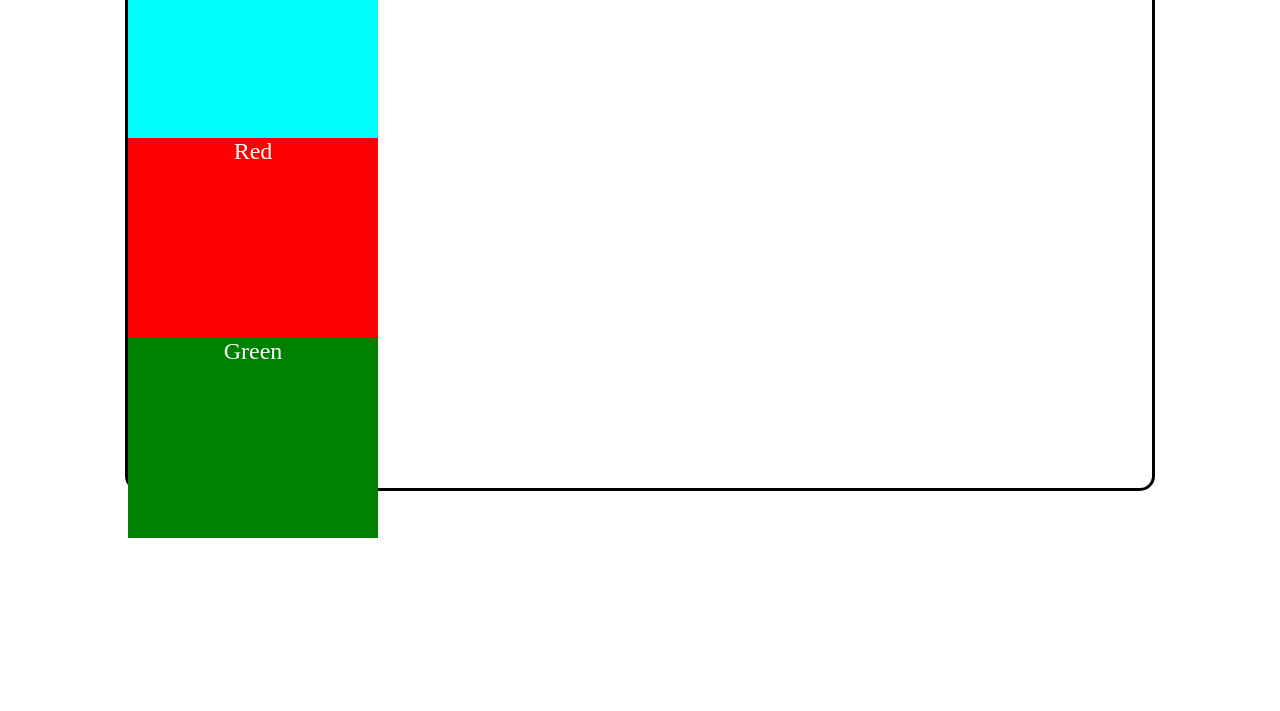
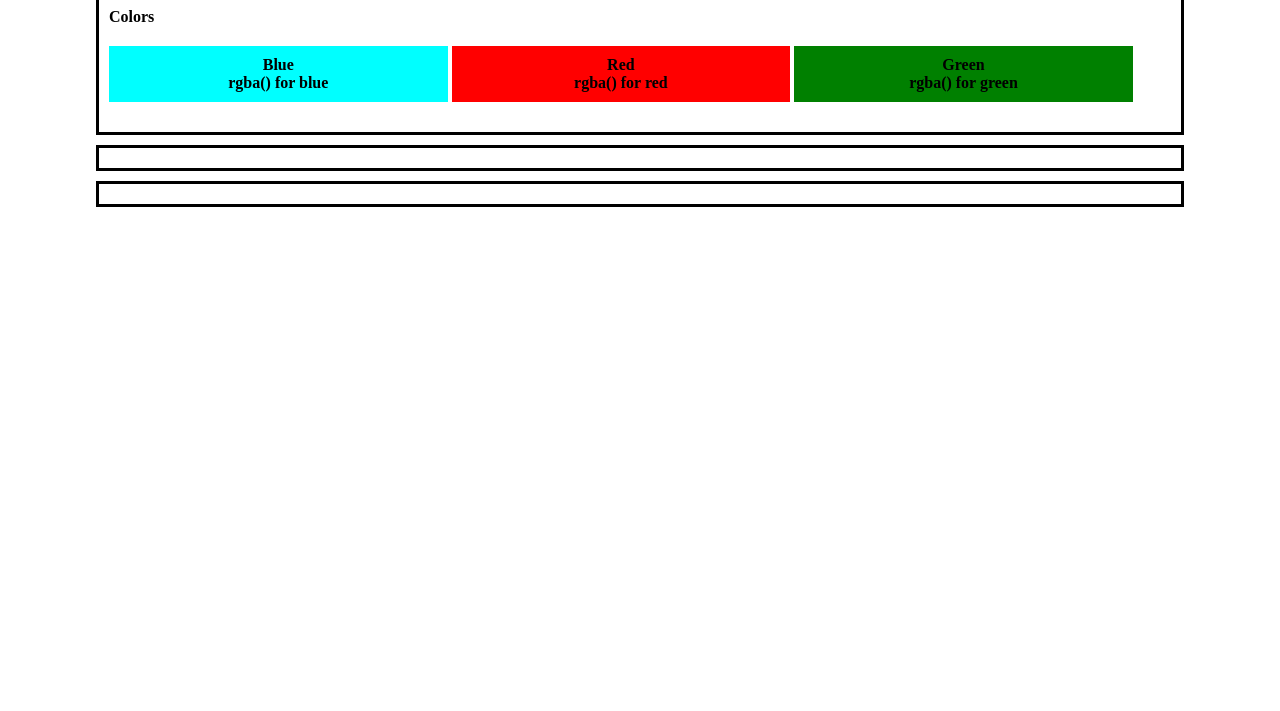
Before and after one commit to CodeError-Mati/Web-Design-System, a website built with Parcel: page index.html in a window 1280 px wide. Shown: the part 89-800 px from the top of the page. Built offline with nearby package versions, Linux system fonts and the light colour scheme.

Commit message:
First three colors done

```diff
--- a/index.html
+++ b/index.html
@@ -9,17 +9,29 @@
 </head>
 <body>
     <h1>Personnal website style guide</h1>
-    <div class="color">
-        <div class="blue">Blue</div>
-        <div class="red">Red</div>
-        <div class="green">Green</div>
+    <div class="container">
+        <h2>Colors</h2>
+        <div class="color-container">
+            <div class="color-panel blue">
+                <p>Blue</p>
+                <p>rgba() for blue</p>
+            </div>
+            <div class="color-panel red">
+                <p>Red</p>
+                <p>rgba() for red</p>
+            </div>
+            <div class="color-panel green">
+                <p>Green</p>
+                <p>rgba() for green</p>
+            </div>
+        </div>
     </div>
-    <div class="font">
+    <div class="container">
         <div></div>
         <div></div>
         <div></div>
     </div>
-    <div class="TextStyle">
+    <div class="container">
         <div></div>
         <div></div>
         <div></div>
--- a/styles.css
+++ b/styles.css
@@ -2,6 +2,10 @@
     font-size: 16px;
     margin: 0;
     padding: 0;
+}
+
+body {
+    margin: 0 7.5%;
 }
 
 h1 {
@@ -11,21 +15,23 @@ h1 {
     font-family: Arial, Helvetica, sans-serif;
 }
 
-.color {
-    display: grid;
-    align-content: center;
-    max-width: 80%;
-    height: 500px;
-    margin: 0 auto;
+.container {
     border: 3px solid black;
-    border-radius: 15px;
+    padding: 10px;
+    margin: 10px auto;
 }
 
-.color div {
-    height: 200px;
-    width: 250px;
-    color: white;
+.color-container {
+    width: 100%;
+}
+
+.color-panel {
+    display: inline-block;
+    width: 30%;
     text-align: center;
+    margin: 20px auto;
+    padding: 10px;
+    font-weight: 900;
     font-size: 1.5rem;
 }
 
```
Also changed, not shown: dist/index.html, 2 other files.
